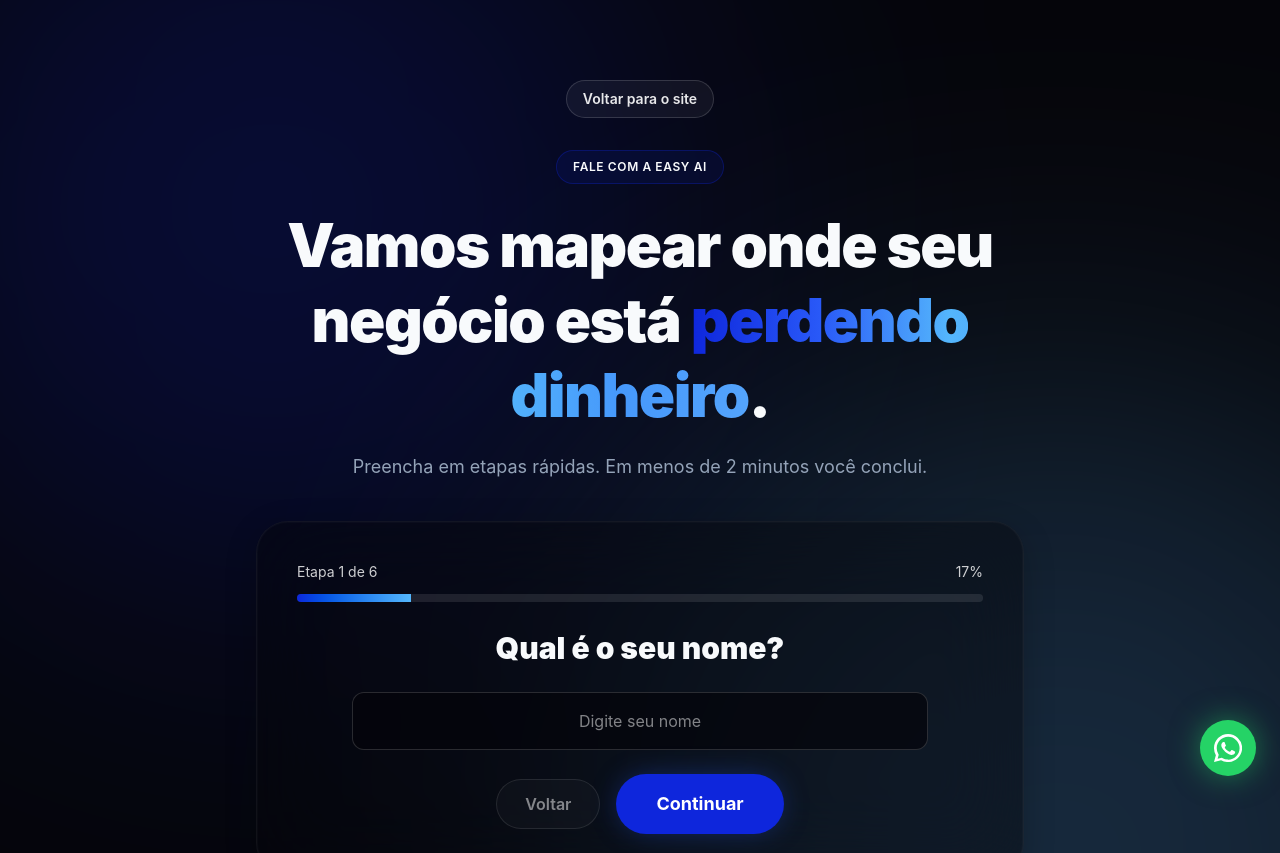
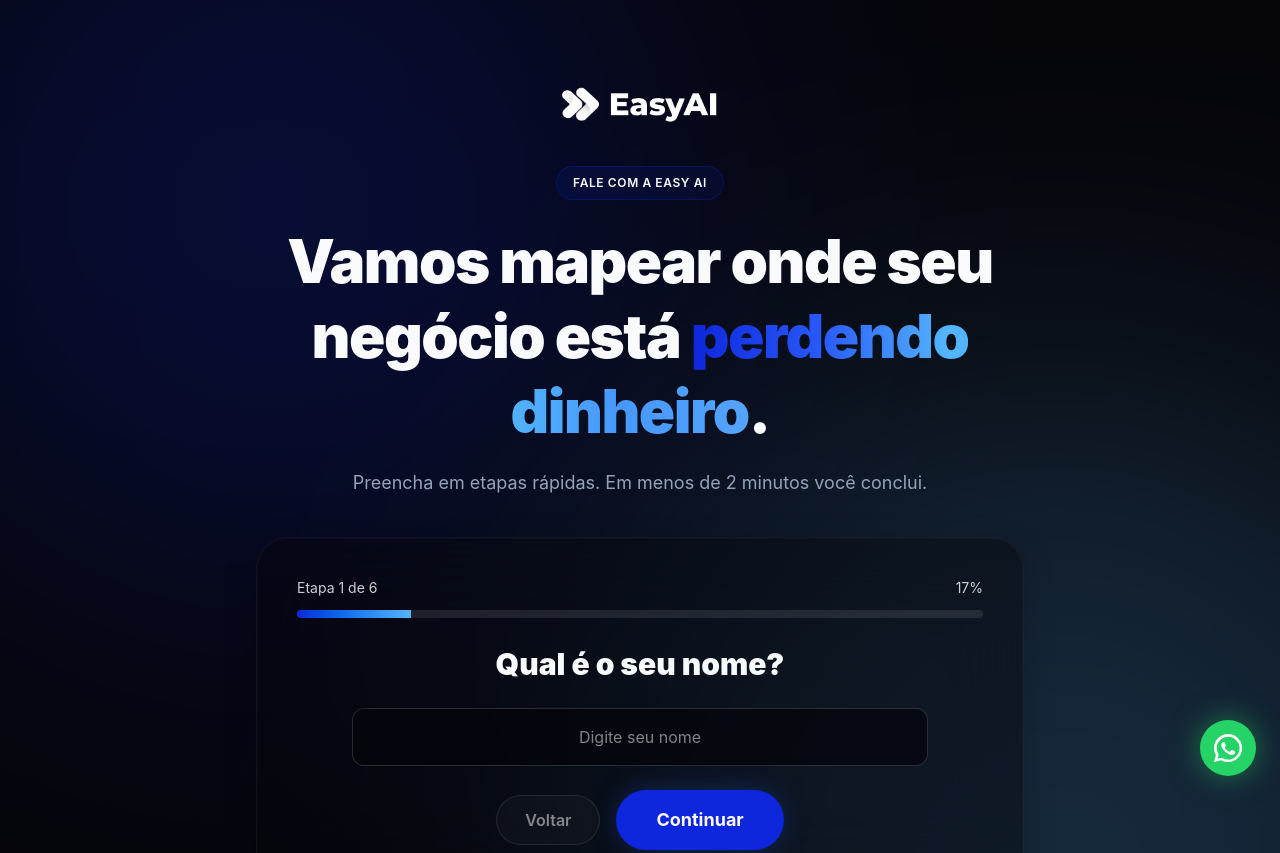
Before and after one commit to filipefernan/easy-ai-landing, a Next.js app: page /formulario in a window 1280 px wide. Shown: the top 853 px of the page. Built offline with nearby package versions, Linux system fonts and the light colour scheme.

Commit message:
feat: replace back-to-site buttons with clickable logo

```diff
--- a/src/app/formulario/page.tsx
+++ b/src/app/formulario/page.tsx
@@ -1,5 +1,6 @@
 "use client";
 
+import Image from "next/image";
 import Link from "next/link";
 import { useRouter } from "next/navigation";
 import { FormEvent, useState } from "react";
@@ -187,9 +188,18 @@ export default function FormularioPage() {
         <div className="w-full max-w-3xl text-center">
           <Link
             href="/"
-            className="inline-flex items-center rounded-full border border-white/15 bg-white/5 px-4 py-2 text-sm font-semibold text-white/90 hover:bg-white/10 transition-colors"
+            className="inline-flex items-center justify-center"
+            aria-label="Voltar para o site principal"
           >
-            Voltar para o site
+            <span className="relative w-36 h-10 md:w-44 md:h-12">
+              <Image
+                src="/Logo_branca.png"
+                alt="Easy AI"
+                fill
+                className="object-contain"
+                priority
+              />
+            </span>
           </Link>
 
           <div className="mt-8">
--- a/src/app/obrigado/page.tsx
+++ b/src/app/obrigado/page.tsx
@@ -1,5 +1,6 @@
+import Image from "next/image";
 import Link from "next/link";
-import { ArrowRight, CheckCircle2 } from "lucide-react";
+import { CheckCircle2 } from "lucide-react";
 import { WhatsAppIcon } from "@/components/WhatsAppIcon";
 import { WHATSAPP_URL } from "@/lib/whatsapp";
 
@@ -45,10 +46,17 @@ export default function ObrigadoPage() {
 
               <Link
                 href="/"
-                className="w-full sm:w-auto px-8 py-4 rounded-full bg-white/5 border border-white/15 text-white font-semibold hover:bg-white/10 transition-all inline-flex items-center justify-center gap-2"
+                className="w-full sm:w-auto px-8 py-4 rounded-full bg-white/5 border border-white/15 hover:bg-white/10 transition-all inline-flex items-center justify-center"
+                aria-label="Voltar para o site principal"
               >
-                Voltar ao site
-                <ArrowRight className="h-5 w-5" />
+                <span className="relative w-32 h-9 md:w-36 md:h-10">
+                  <Image
+                    src="/Logo_branca.png"
+                    alt="Easy AI"
+                    fill
+                    className="object-contain"
+                  />
+                </span>
               </Link>
             </div>
           </div>
```
